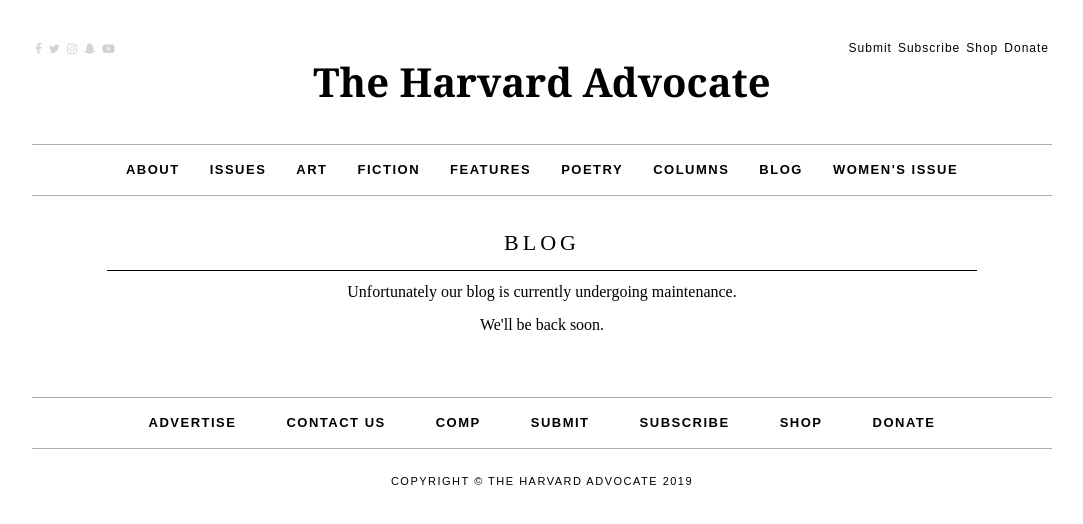
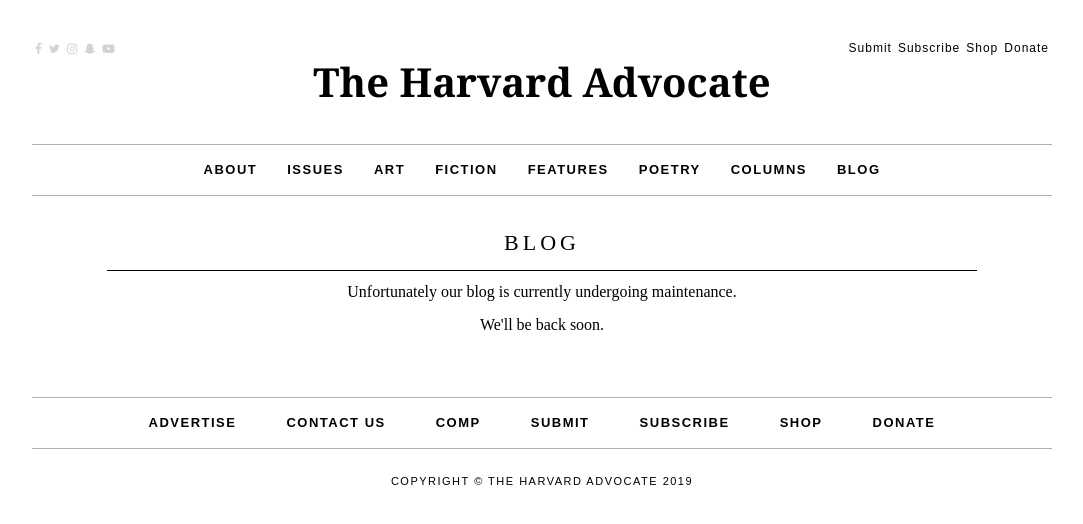
Before and after one commit to serenadavis/main-website, a Gatsby site: page /blog in a window 1280 px wide. Shown: the whole page, without its empty margins (98-1181 px from the left). Built offline with nearby package versions, Linux system fonts and the light colour scheme; Gatsby itself is replaced by a stand-in of ours.

Commit message:
removed women's issue link

```diff
--- a/src/components/dropdown_menu.js
+++ b/src/components/dropdown_menu.js
@@ -52,7 +52,6 @@
                     <li ><Link to="/poetry">POETRY</Link></li>
                     <li ><Link to="/columns">COLUMNS</Link></li>
                     <li> <Link to="/blog" >BLOG</Link></li>
-                    <li> <a href="https://womens.theharvardadvocate.com" >WOMEN'S ISSUE</a></li>
                 </ul>
                 </div>
             )
--- a/src/components/header.js
+++ b/src/components/header.js
@@ -52,7 +52,6 @@
                 <li ><Link to="/poetry">POETRY</Link></li>
                 <li ><Link to="/columns">COLUMNS</Link></li>
                 <li> <Link to="/blog" >BLOG</Link></li>
-                <li> <a href="https://womens.theharvardadvocate.com" >WOMEN'S ISSUE</a></li>
             </ul>
 
         </div>
```
